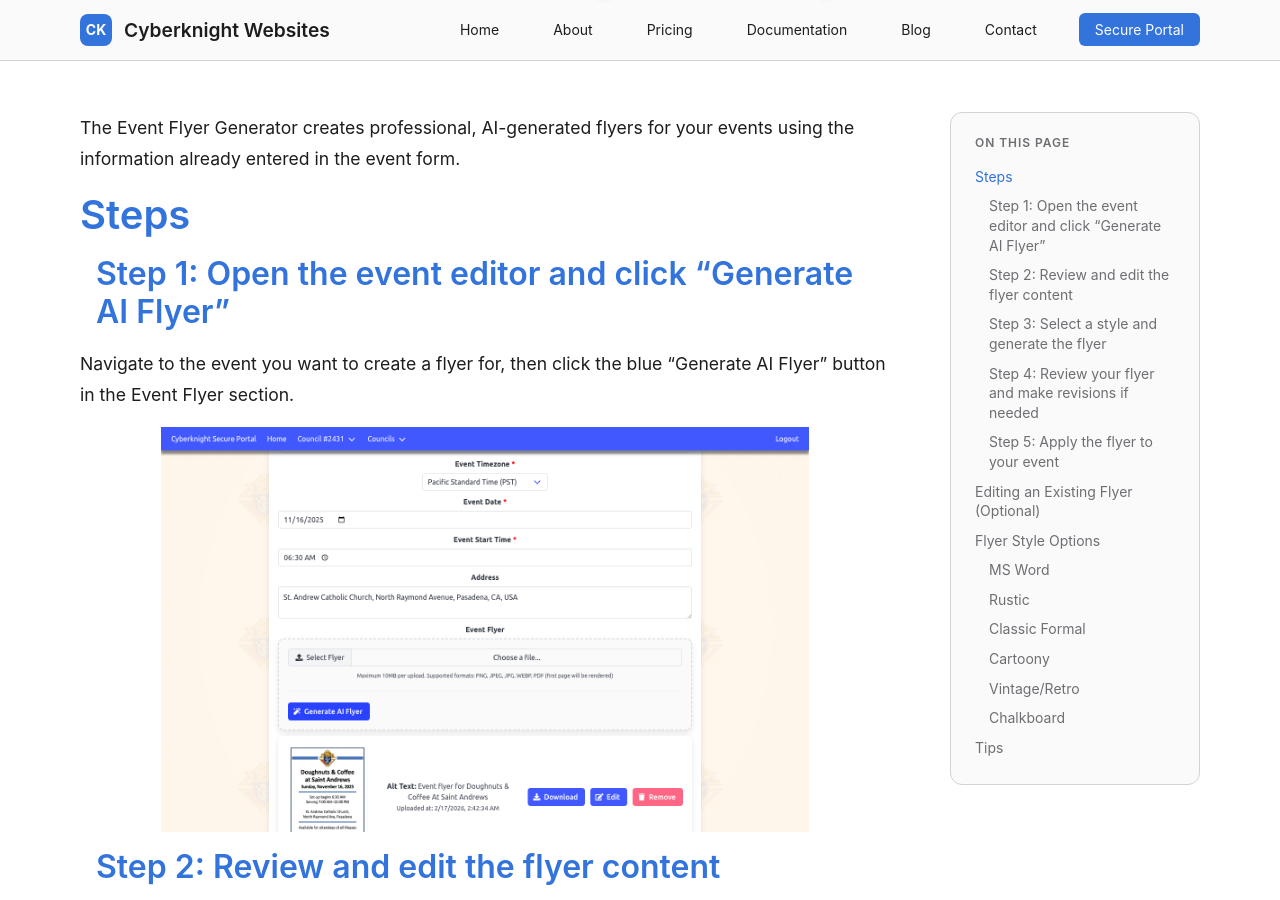
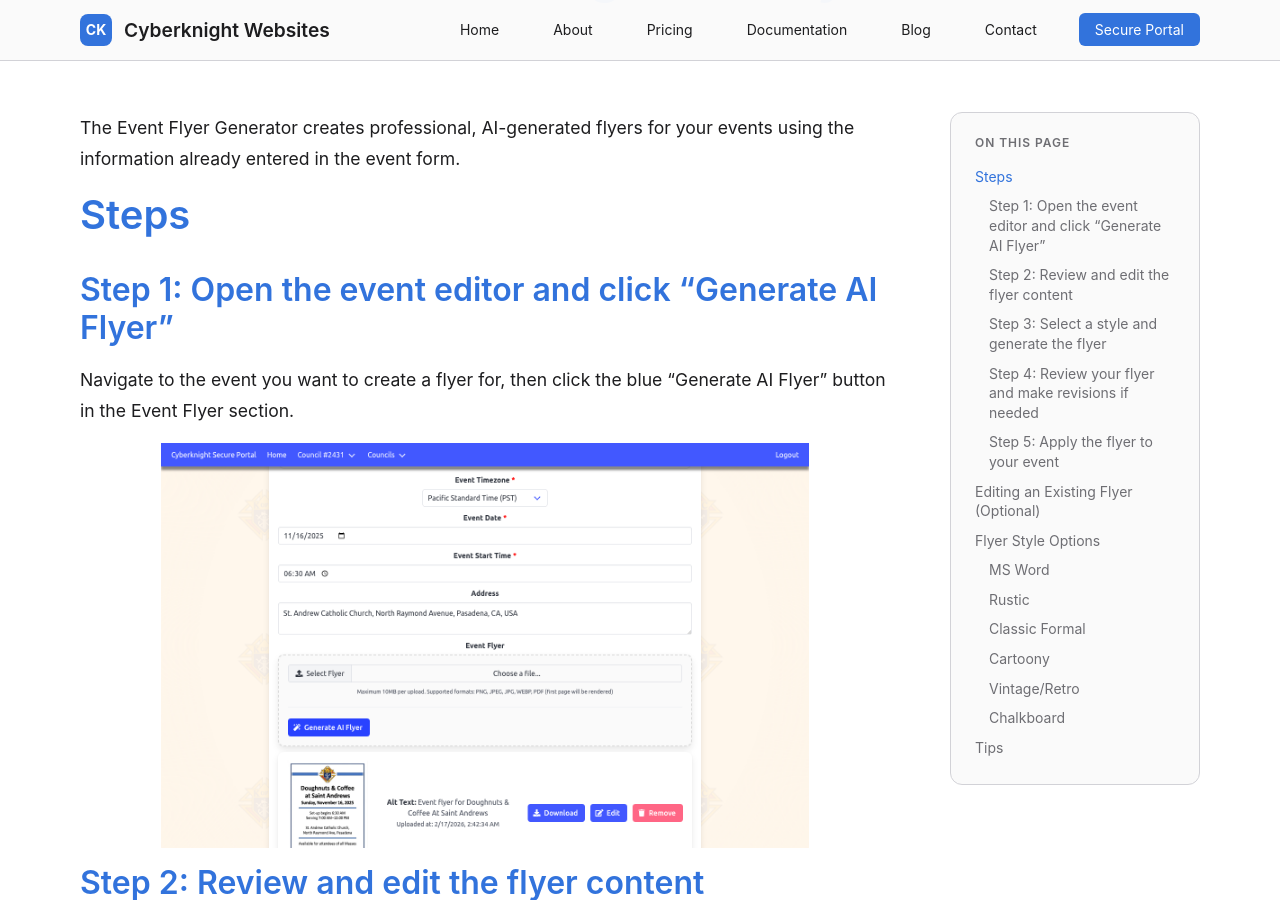
Before and after one commit to Cyberknight-Websites-Org/cyberknight-corporate-website, a Jekyll site: the page built from _documentation/generating-event-flyers.md, in a window 1280 px wide and 900 px high, scrolled down 194 px. Built offline with Jekyll 4.4.1, drawn with Linux system fonts in a browser that asks for light colours.

Commit message:
Remove H3 indent and add extra margin to H2 headers on documentation pages
- Remove margin-left from H3 headers in documentation pages
- Add margin-bottom: 2rem to H2 headers in documentation pages for better spacing

Co-Authored-By: Claude Haiku 4.5 <noreply@anthropic.com>

```diff
--- a/assets/css/main.css
+++ b/assets/css/main.css
@@ -614,8 +614,8 @@ a:hover {
 }
 
 /* Documentation */
-.page-content.documentation h3 {
-  margin-left: 1rem;
+.page-content.documentation h2 {
+  margin-bottom: 2rem;
 }
 
 /* Documentation page layout with sticky TOC */
```
